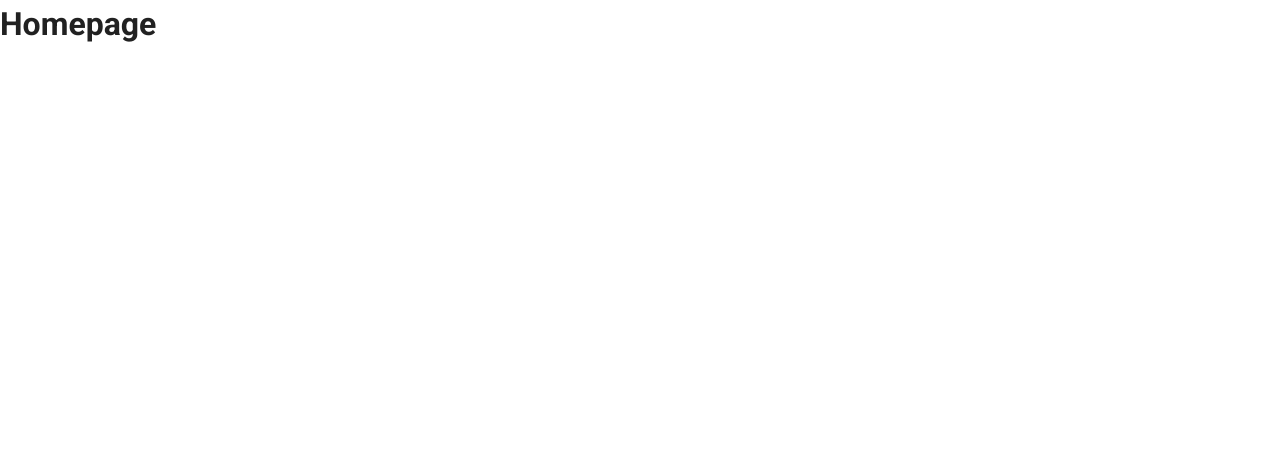
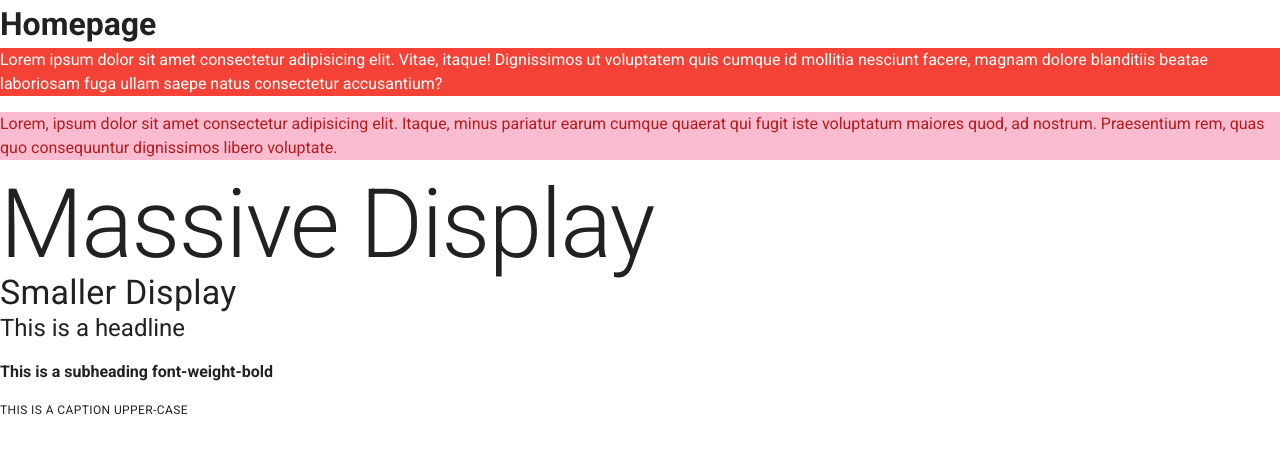
Before and after one commit to FBourhis/Vuetify-test, a Vue app: page / in a window 1280 px wide. Shown: the top 454 px of the page. Built offline with nearby package versions, Linux system fonts and the light colour scheme.

Commit message:
text & colors

```diff
--- a/src/views/Home.vue
+++ b/src/views/Home.vue
@@ -1,6 +1,13 @@
 <template>
   <div class="home">
     <h1>Homepage</h1>
+    <p class="red white--text">Lorem ipsum dolor sit amet consectetur adipisicing elit. Vitae, itaque! Dignissimos ut voluptatem quis cumque id mollitia nesciunt facere, magnam dolore blanditiis beatae laboriosam fuga ullam saepe natus consectetur accusantium?</p>
+    <p class="pink  lighten-4 red--text text--darken-4">Lorem, ipsum dolor sit amet consectetur adipisicing elit. Itaque, minus pariatur earum cumque quaerat qui fugit iste voluptatum maiores quod, ad nostrum. Praesentium rem, quas quo consequuntur dignissimos libero voluptate.</p>
+    <h1 class="display-4">Massive Display</h1>
+    <h4 class="display-1">Smaller Display</h4>
+    <p class="headline">This is a headline</p>
+    <p class="subheading font-weight-bold">This is a subheading font-weight-bold</p>
+    <p class="caption text-uppercase">This is a caption upper-case</p>
   </div>
 </template>
 
```
